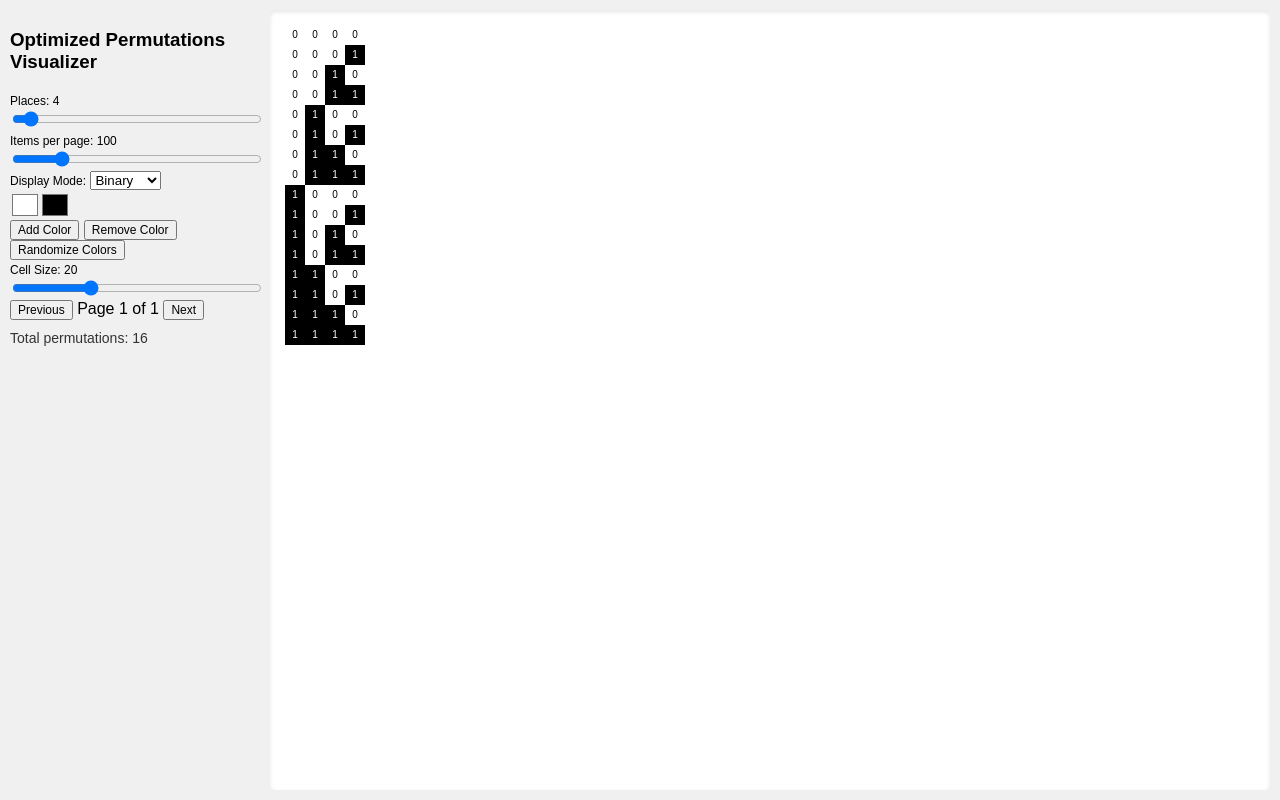
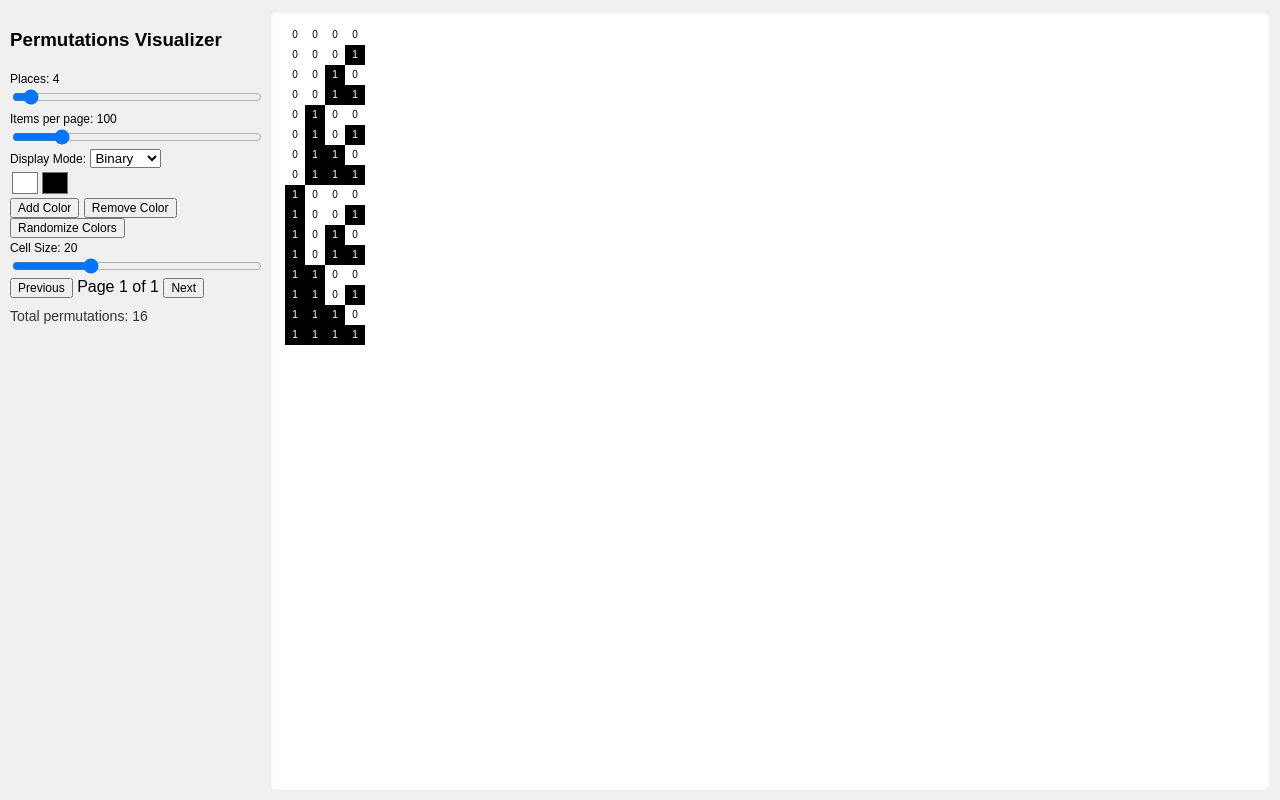
Before and after one commit to BadFoxAI/permutations-visualizer, a plain HTML site: page index.html in a window 1280 px wide. Drawn offline with Linux system fonts and the light colour scheme.

Commit message:
Update index.html

```diff
--- a/index.html
+++ b/index.html
@@ -3,7 +3,7 @@
 <head>
     <meta charset="UTF-8">
     <meta name="viewport" content="width=device-width, initial-scale=1.0">
-    <title>Optimized Permutations Visualizer</title>
+    <title>Permutations Visualizer</title>
     <style>
         body {
             font-family: Arial, sans-serif;
@@ -66,7 +66,7 @@
 <body>
     <div class="container">
         <div class="controls">
-            <h3>Optimized Permutations Visualizer</h3>
+            <h3>Permutations Visualizer</h3>
             <div>
                 <label for="places">Places: <span id="placesValue">4</span></label>
                 <input type="range" id="places" min="1" max="64" value="4">
```
